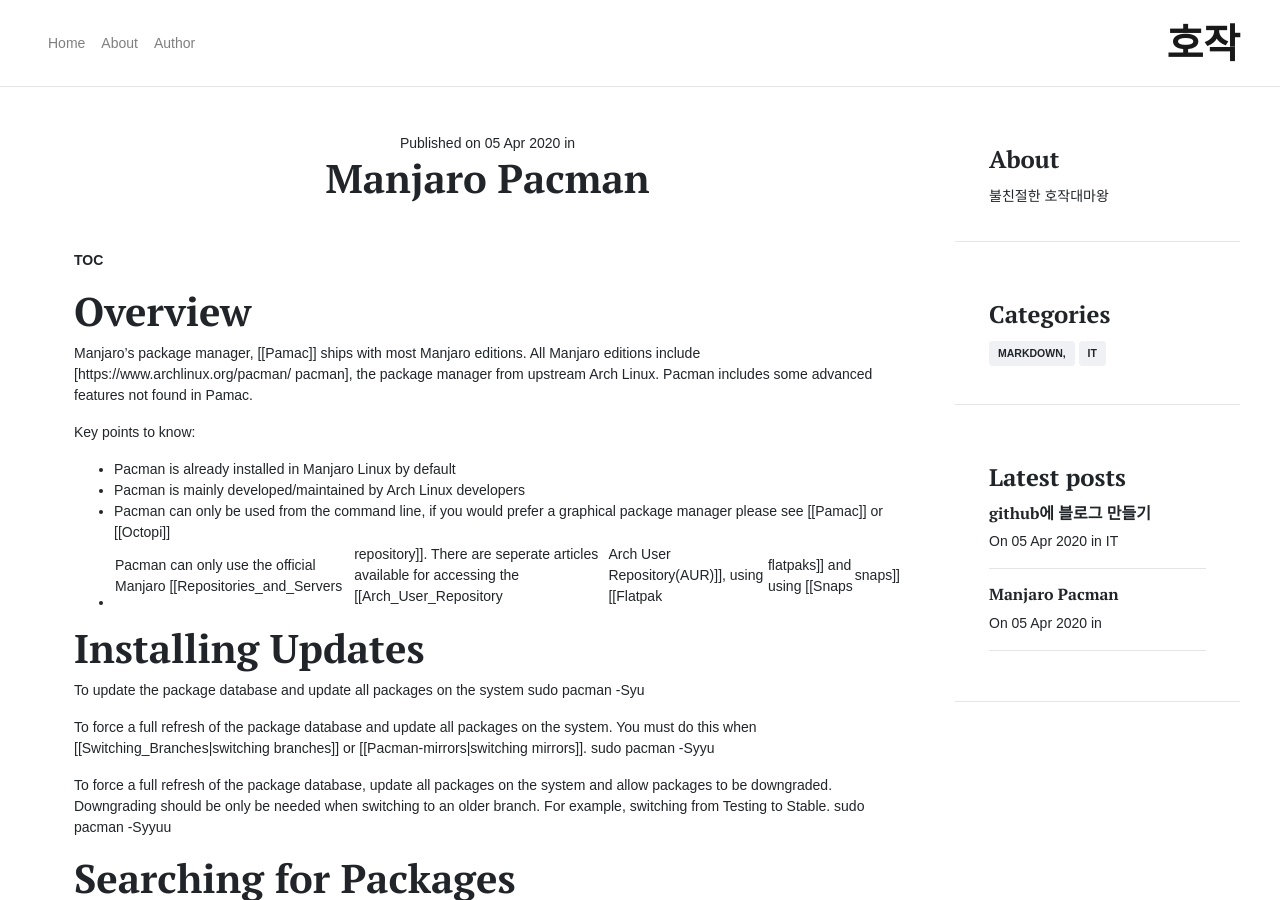
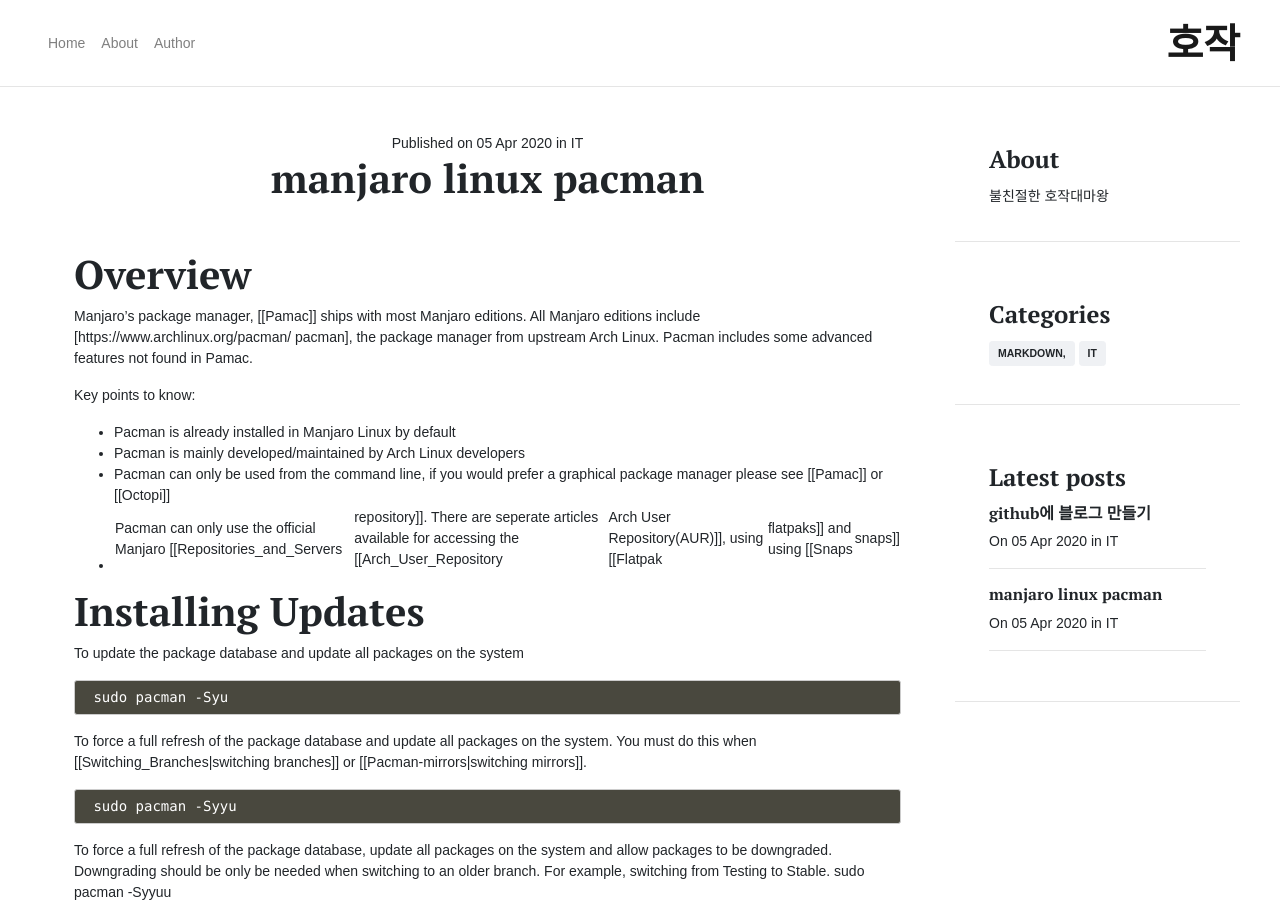
Before and after one commit to cholchori/cholchori.github.io, a Jekyll site: the page built from _posts/2020-04-05-manjaro-pacman.md, in a window 1280 px wide and 900 px high. Built offline with Jekyll 4.4.1, drawn with Linux system fonts in a browser that asks for light colours; some web fonts are replaced; comment, search, counter and statistics services are not loaded; some of the changed text lies outside the part shown.

Commit message:
Update 2020-04-05-manjaro-pacman.md

````diff
--- a/_posts/2020-04-05-manjaro-pacman.md
+++ b/_posts/2020-04-05-manjaro-pacman.md
@@ -1,5 +1,11 @@
-__TOC__
-
+---
+title: manjaro linux pacman
+layout: post
+date: 2020-04-05
+description:
+image: smile.gif
+categories: ["IT"]
+---
 
 # Overview
 
@@ -16,11 +22,14 @@
 # Installing Updates
 
 To update the package database and update all packages on the system
+```
  sudo pacman -Syu
-
+```
 
 To force a full refresh of the package database and update all packages on the system. You must do this when [[Switching_Branches|switching branches]] or [[Pacman-mirrors|switching mirrors]].
+```
  sudo pacman -Syyu
+ ```
 
 
 To force a full refresh of the package database, update all packages on the system and allow packages to be downgraded.  Downgrading should be only be needed when switching to an older branch.  For example, switching from Testing to Stable.
````
Also changed, not shown: other parts of _posts/2020-04-05-manjaro-pacman.md (+0 -3 lines).
